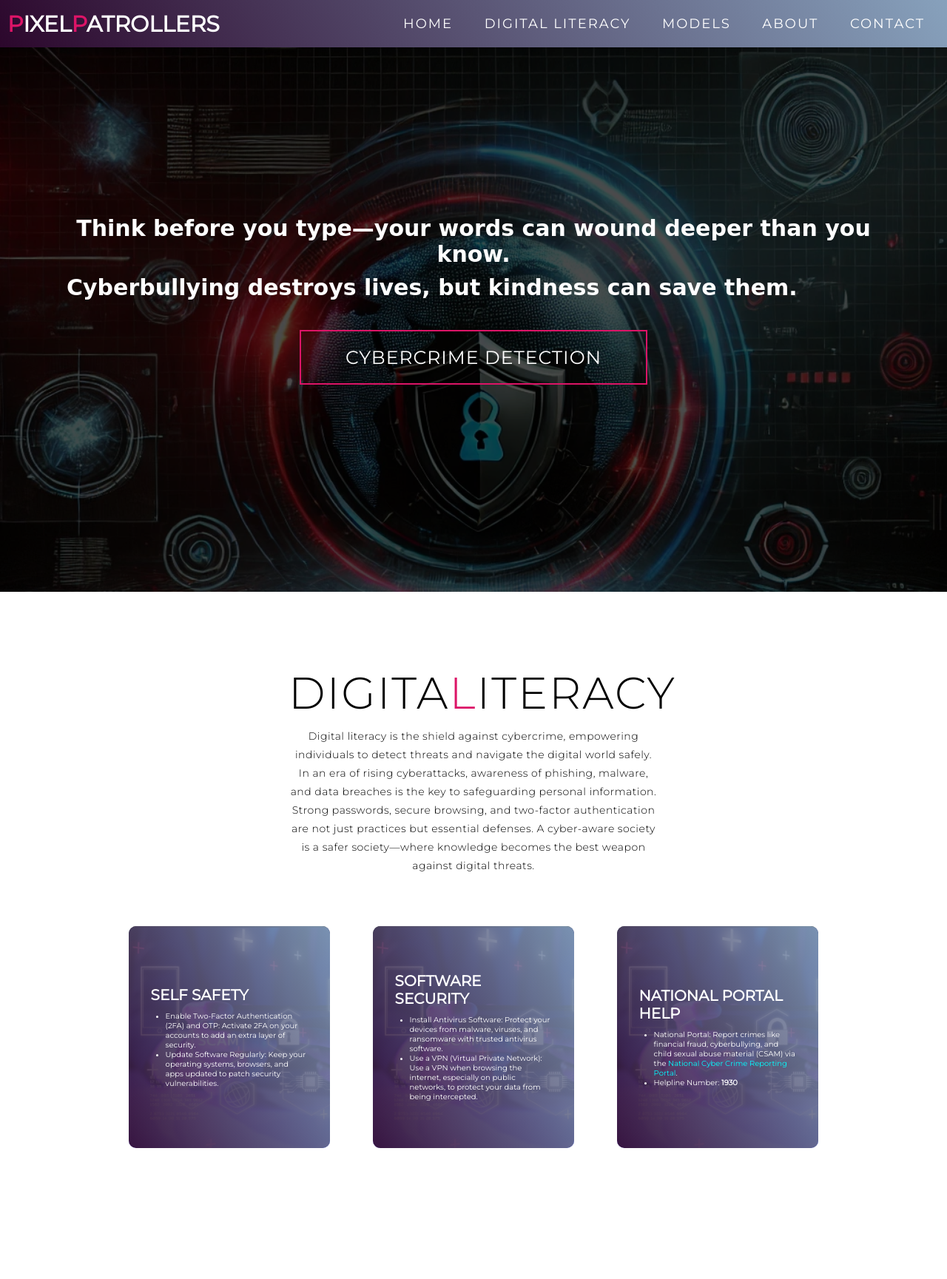
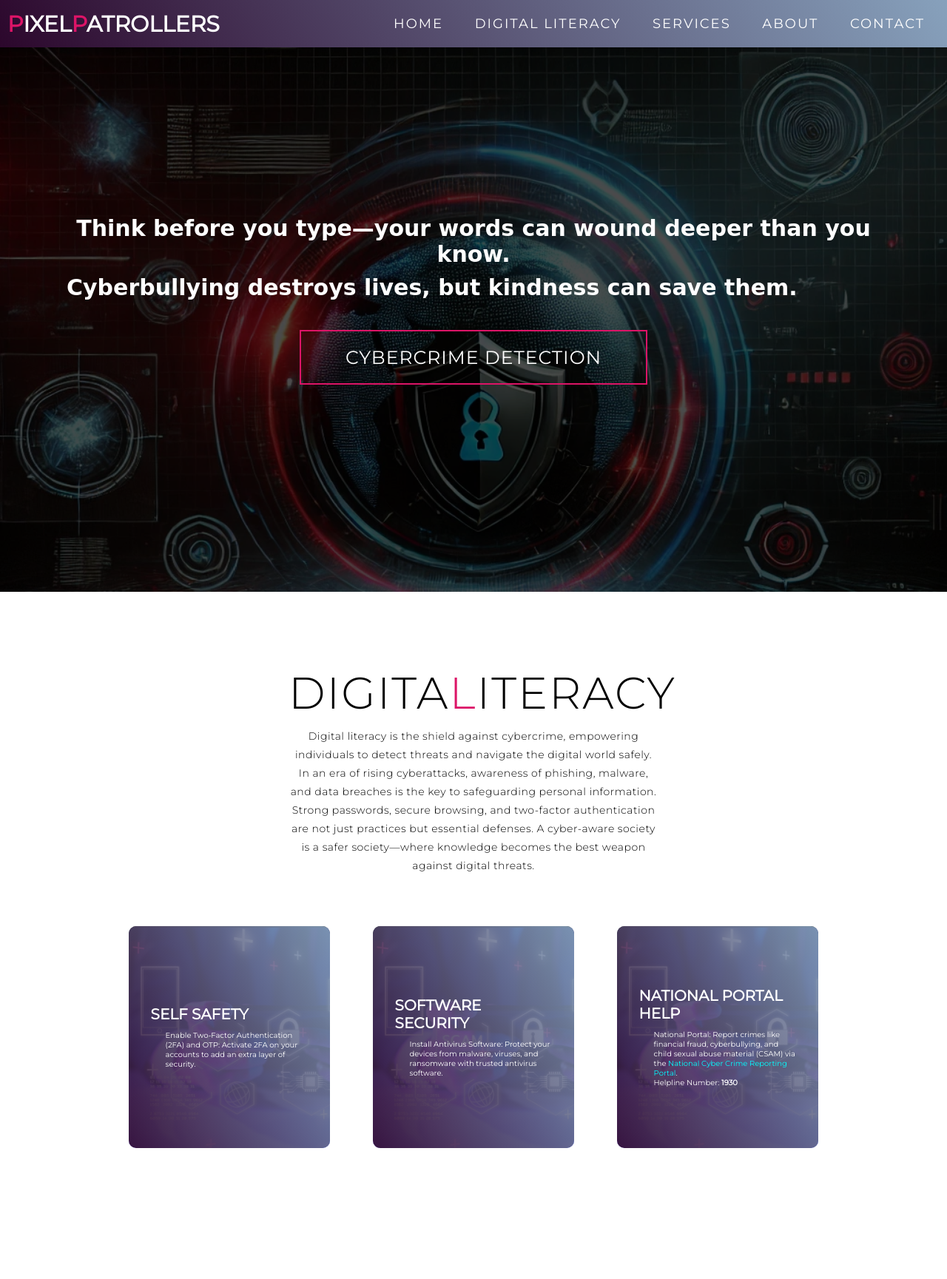
Before and after one commit to UPASNA-AGGARWAL/PIXELPATROLLERS, a Flask app: page / in a window 1280 px wide. Shown: the top 1729 px of the page at 74% size. Run offline with Flask 3, Linux system fonts and the light colour scheme; parts of the project's set-up code (start-up, migrations or seed data) failed here and were passed over.

Commit message:
Update index.html

```diff
--- a/templates/index.html
+++ b/templates/index.html
@@ -26,7 +26,7 @@
           <ul>
             <li><a href="#hero" data-after="Home">Home</a></li>
             <li><a href="#services" data-after="Service">Digital Literacy</a></li>
-            <li><a href="#projects" data-after="Projects">Models</a></li>
+            <li><a href="#projects" data-after="Projects">Services</a></li>
             <li><a href="#about" data-after="About">About</a></li>
             <li><a href="#contact" data-after="Contact">Contact</a></li>
           </ul>
@@ -105,21 +105,19 @@
       <div class="service-bottom">
         <div class="service-item">
           <h2>Self Safety</h2>
-          <ul style="color: white;">
+          <ul style="color: white; list-style: none;">
             <li>Enable Two-Factor Authentication (2FA) and OTP: Activate 2FA on your accounts to add an extra layer of security.</li>
-            <li>Update Software Regularly: Keep your operating systems, browsers, and apps updated to patch security vulnerabilities.</li>
           </ul>
         </div>
         <div class="service-item">
           <h2>Software Security</h2>
-          <ul style="color: white;">
+          <ul style="color: white; list-style: none;">
             <li>Install Antivirus Software: Protect your devices from malware, viruses, and ransomware with trusted antivirus software.</li>
-            <li>Use a VPN (Virtual Private Network): Use a VPN when browsing the internet, especially on public networks, to protect your data from being intercepted.</li>
           </ul>
         </div>
         <div class="service-item">
           <h2>National Portal Help</h2>
-          <ul style="color: white;">
+          <ul style="color: white; list-style: none;">
             <li>National Portal: Report crimes like financial fraud, cyberbullying, and child sexual abuse material (CSAM) via the
               <a href="https://cybercrime.gov.in" target="_blank" style="color: cyan;">National Cyber Crime Reporting Portal</a>.
             </li>
```
